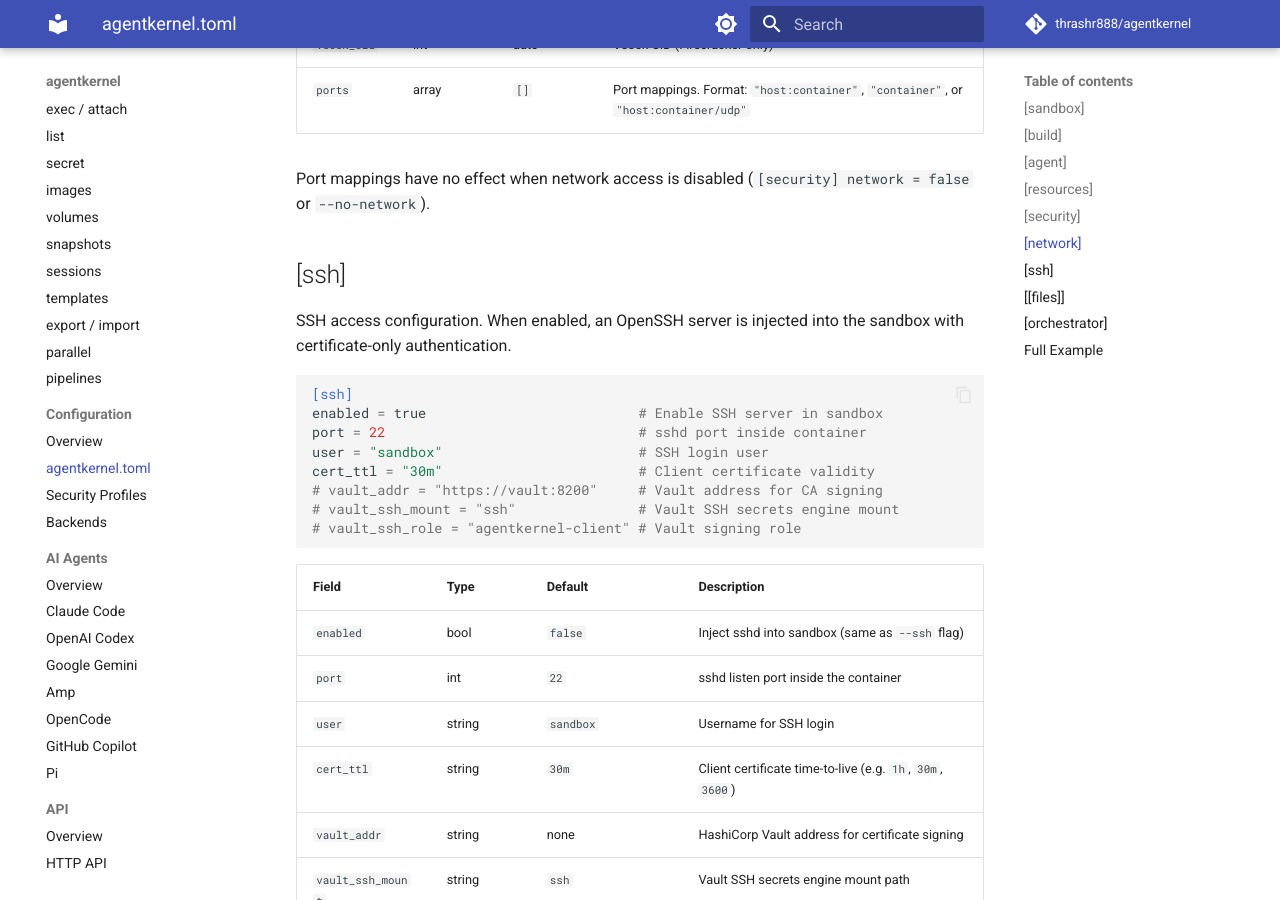
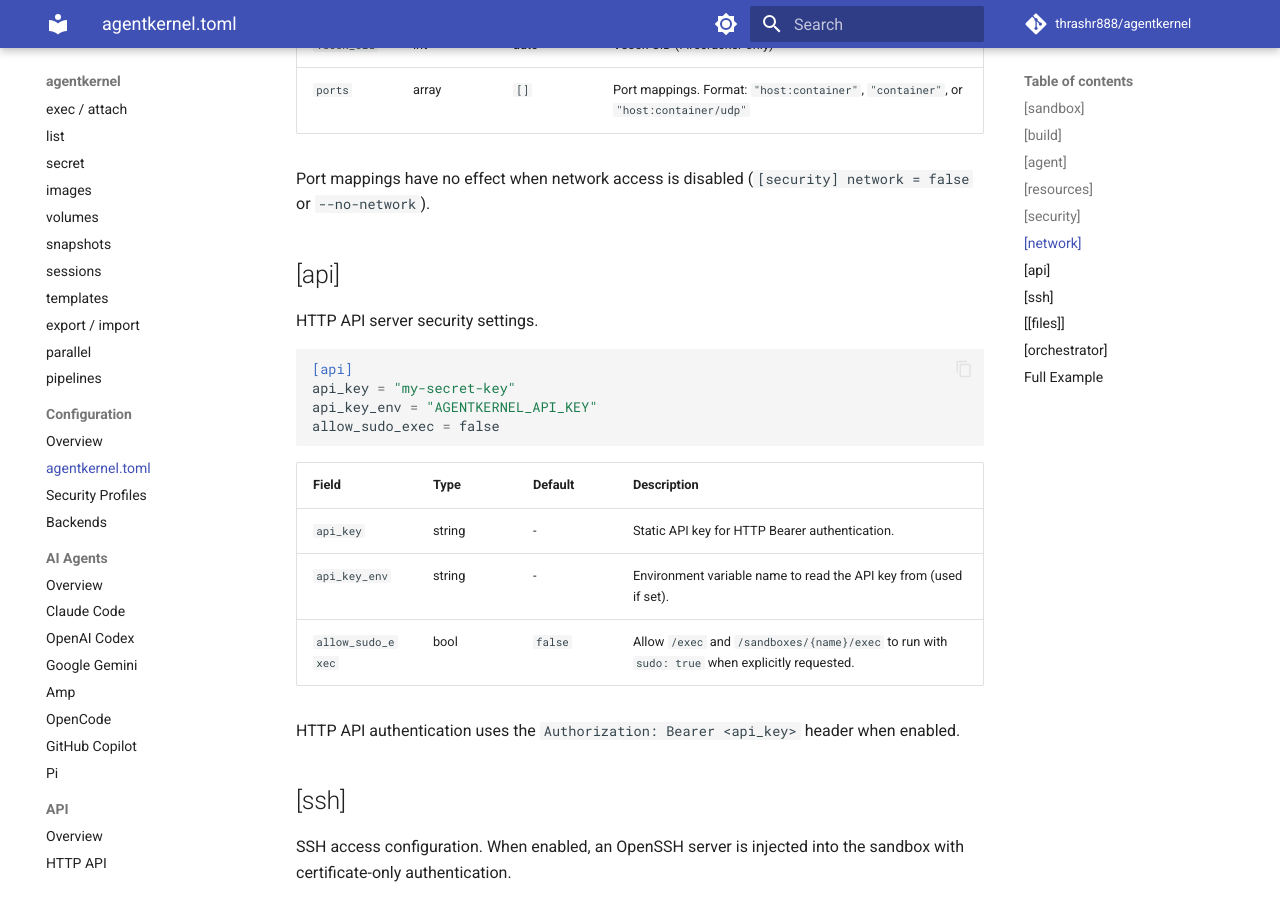
Before and after one commit to thrashr888/agentkernel, an MkDocs documentation site: the page built from docs/config/toml.md, in a window 1280 px wide and 900 px high, scrolled down 2927 px. Built offline with MkDocs 1.6.1 and Material for MkDocs 9.7.7, drawn with Linux system fonts in a browser that asks for light colours; comment, search, counter and statistics services are not loaded.

Commit message:
docs: fix HTTP auth header docs and add API config section

````diff
--- a/docs/config/toml.md
+++ b/docs/config/toml.md
@@ -114,6 +114,25 @@ ports = ["8080:80", "3000"]   # Port mappings (host:container or container-only)
 | `ports` | array | `[]` | Port mappings. Format: `"host:container"`, `"container"`, or `"host:container/udp"` |
 
 Port mappings have no effect when network access is disabled (`[security] network = false` or `--no-network`).
+
+## [api]
+
+HTTP API server security settings.
+
+```toml
+[api]
+api_key = "my-secret-key"
+api_key_env = "AGENTKERNEL_API_KEY"
+allow_sudo_exec = false
+```
+
+| Field | Type | Default | Description |
+|-------|------|---------|-------------|
+| `api_key` | string | - | Static API key for HTTP Bearer authentication. |
+| `api_key_env` | string | - | Environment variable name to read the API key from (used if set). |
+| `allow_sudo_exec` | bool | `false` | Allow `/exec` and `/sandboxes/{name}/exec` to run with `sudo: true` when explicitly requested. |
+
+HTTP API authentication uses the `Authorization: Bearer <api_key>` header when enabled.
 
 ## [ssh]
 
````
Also changed, not shown: docs/api/http.md (+7 -2 lines).
